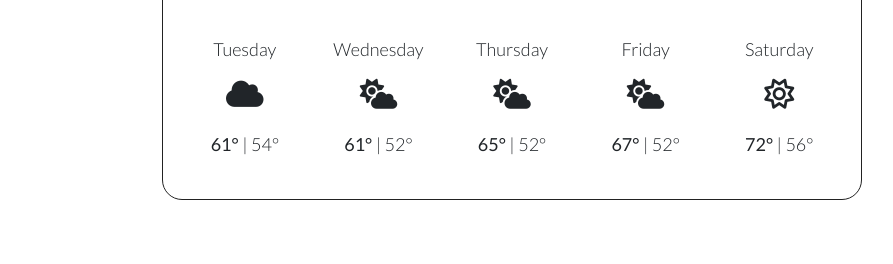
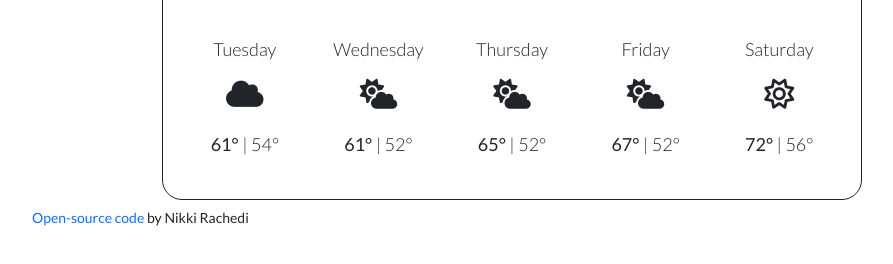
Before and after one commit to nikrachedi/Weather-Application, a plain HTML site: page index.html in a window 1280 px wide. Shown: the part 390-654 px from the top of the page, without its empty margins (128-1021 px from the left). Drawn offline with nearby package versions, Linux system fonts and the light colour scheme.

Commit message:
Added Open-source hyperlink

```diff
--- a/index.html
+++ b/index.html
@@ -133,6 +133,14 @@
         </div>
       </footer>
     </div>
+    <small>
+      <a
+        href="https://github.com/nikrachedi/Weather-Application"
+        style="text-decoration: none"
+        >Open-source code</a
+      >
+      by Nikki Rachedi
+    </small>
     <script src="app.js"></script>
   </body>
 </html>
--- a/style.css
+++ b/style.css
@@ -29,6 +29,11 @@ footer div p {
 footer {
   text-align: center;
 }
+
+small {
+  font-family: "Lato", sans-serif;
+  margin-left: 160px;
+}
 footer .row {
   padding-top: 15px;
 }
@@ -45,7 +50,10 @@ footer .row {
 
 .container.project {
   display: block;
-  margin: 40px auto;
+  margin-top: 40px;
+  margin-left: auto;
+  margin-right: auto;
+  margin-bottom: 5px;
   padding: 0 27px 25px 27px;
   max-width: 700px;
   font-family: "Lato", sans-serif;
```
